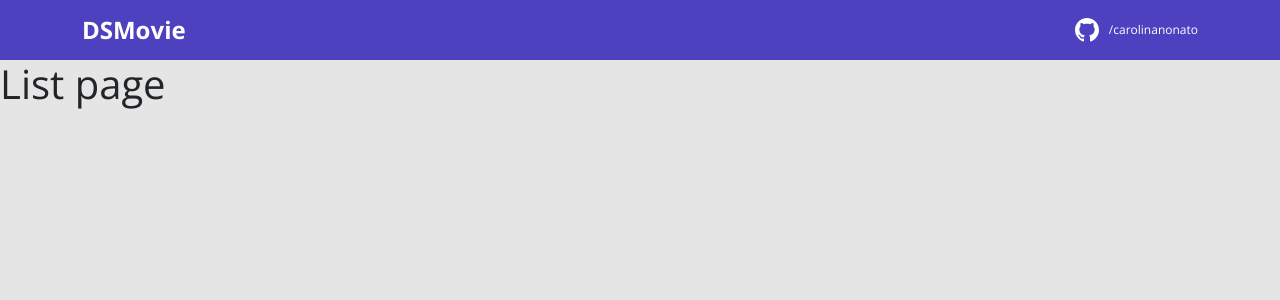
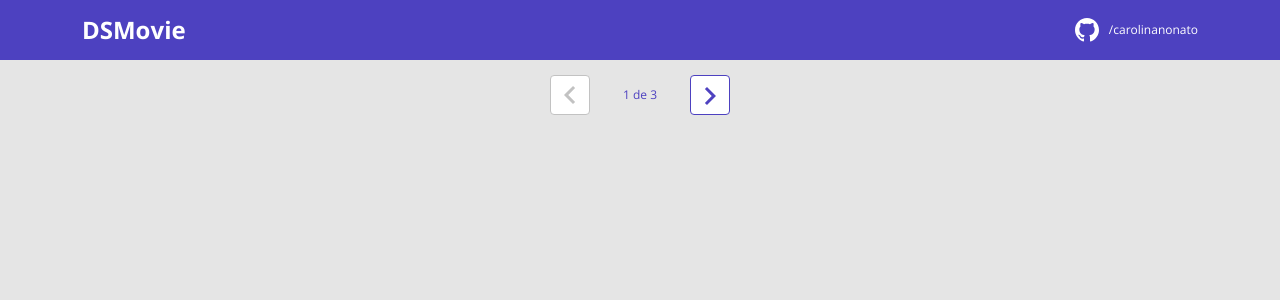
Before and after one commit to carolinanonato/dsmovie, a React (Create React App) app in the folder frontend/: page / in a window 1280 px wide. Shown: the top 300 px of the page. Built offline with nearby package versions, Linux system fonts and the light colour scheme; the HTML template or start-up script is replaced by a standard one.

Commit message:
Pagination layout

```diff
--- /dev/null
+++ b/frontend/src/components/Pagination/index.tsx
@@ -0,0 +1,20 @@
+import { ReactComponent as Arrow } from "assets/img/arrow.svg";
+import "./styles.css";
+
+function Pagination() {
+  return (
+    <div className="dsmovie-pagination-container">
+      <div className="dsmovie-pagination-box">
+        <button className="dsmovie-pagination-button" disabled={true}>
+          <Arrow />
+        </button>
+        <p>{`${1} de ${3}`}</p>
+        <button className="dsmovie-pagination-button" disabled={false}>
+          <Arrow className="dsmovie-flip-horizontal" />
+        </button>
+      </div>
+    </div>
+  );
+}
+
+export default Pagination;
--- /dev/null
+++ b/frontend/src/components/Pagination/styles.css
@@ -0,0 +1,54 @@
+.dsmovie-pagination-container {
+  padding: 15px 0;
+  display: flex;
+  justify-content: center;
+  align-items: center;
+}
+
+.dsmovie-pagination-box {
+  width: 180px;
+  display: flex;
+  justify-content: space-between;
+  align-items: center;
+}
+
+.dsmovie-pagination-box form {
+  width: 100%;
+  display: flex;
+}
+
+.dsmovie-pagination-button {
+  width: 40px;
+  height: 40px;
+  border-radius: 4px;
+  background-color: #fff;
+  display: flex;
+  justify-content: center;
+  align-items: center;
+  border: 1px solid var(--color-primary);
+  cursor: pointer;
+}
+
+.dsmovie-pagination-button svg {
+  filter: brightness(0) saturate(100%) invert(26%) sepia(19%) saturate(7395%)
+    hue-rotate(234deg) brightness(89%) contrast(92%);
+}
+
+.dsmovie-pagination-button:disabled {
+  border: 1px solid #c2c2c2;
+  cursor: unset;
+}
+
+.dsmovie-pagination-button:disabled svg {
+  filter: none;
+}
+
+.dsmovie-pagination-container p {
+  margin: 0;
+  font-size: 12px;
+  color: var(--color-primary);
+}
+
+.dsmovie-flip-horizontal {
+  transform: rotate(180deg);
+}
--- a/frontend/src/pages/Listing/index.tsx
+++ b/frontend/src/pages/Listing/index.tsx
@@ -1,5 +1,7 @@
+import Pagination from "components/Pagination";
+
 function Listing() {
-  return <h1>List page</h1>;
+  return <Pagination />;
 }
 
 export default Listing;
```
